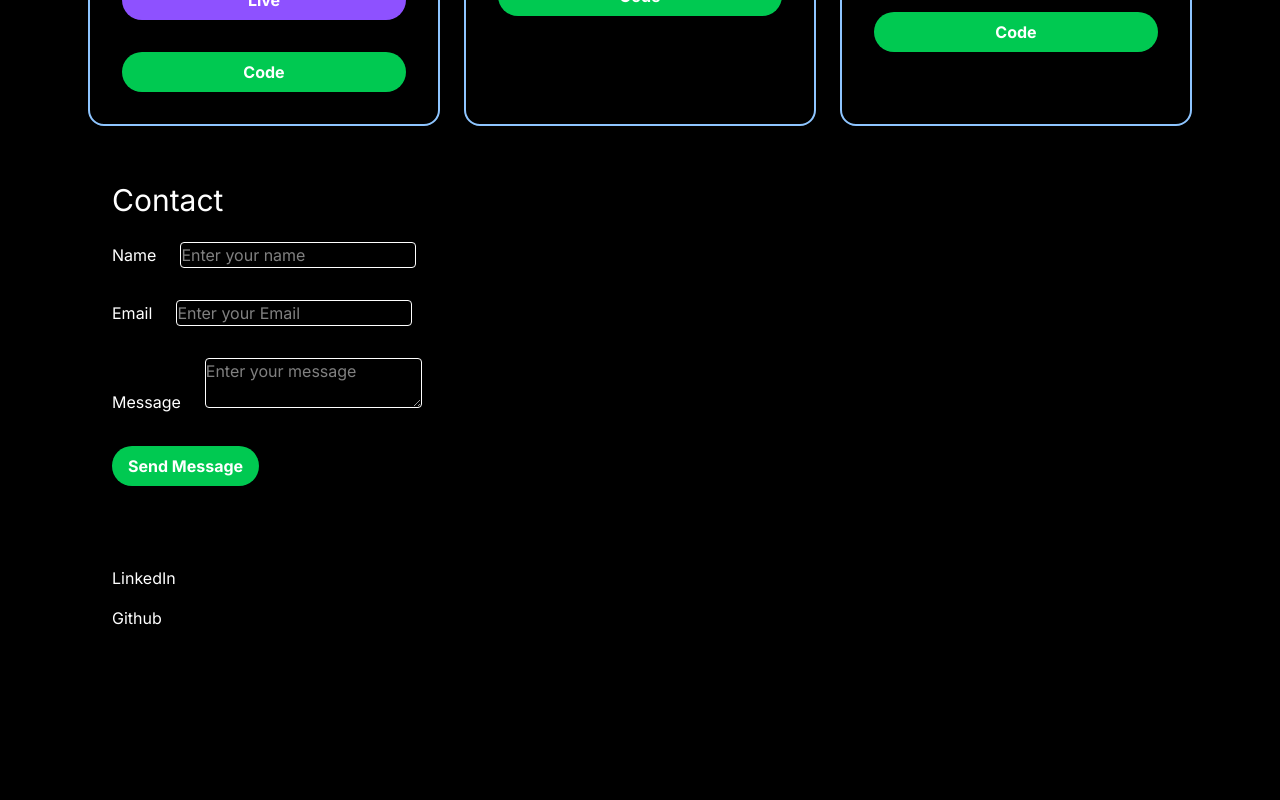
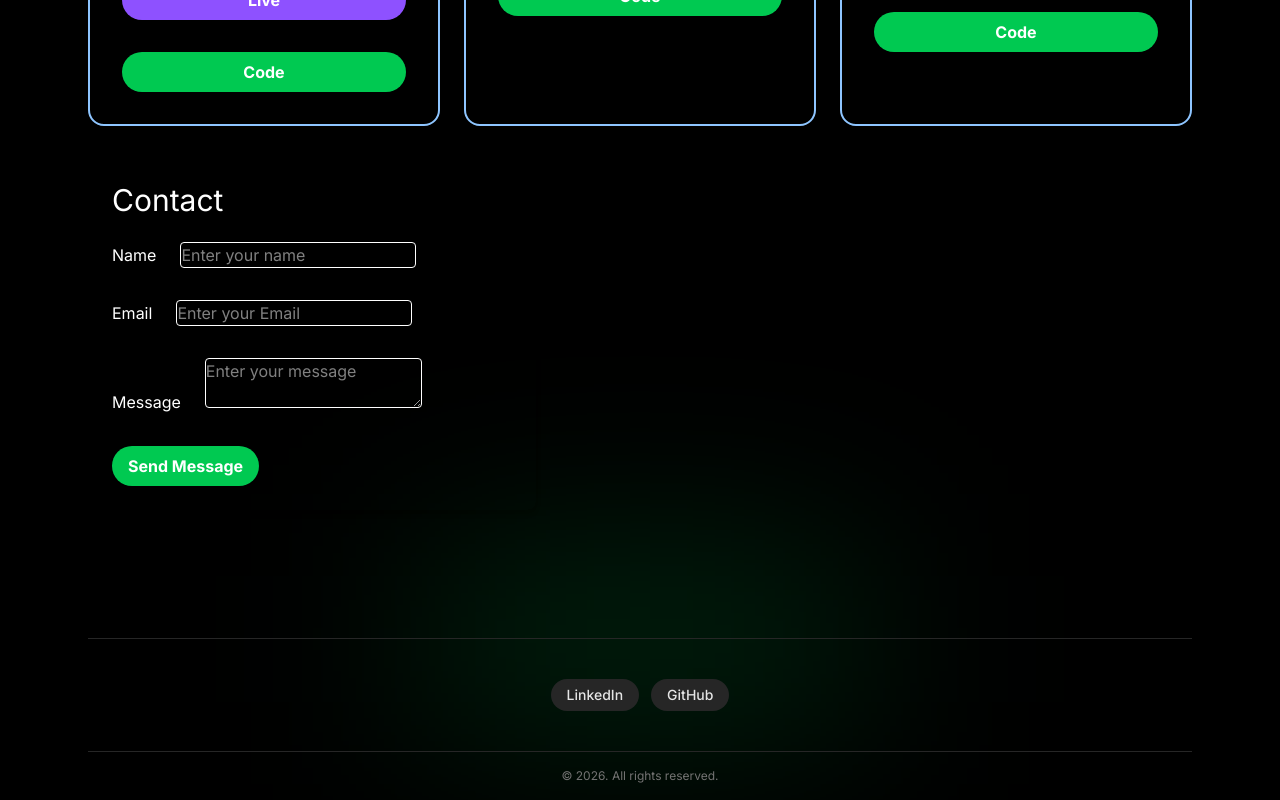
Before and after one commit to afzytk/portfolio, a Next.js app: page / in a window 1280 px wide. Shown: the part 1637-2437 px from the top of the page. Before the commit the page ends 2291 px from the top, so only its background shows below. Built offline with nearby package versions, Linux system fonts and the light colour scheme.

Commit message:
feat: redesign footer with improved styling

```diff
--- a/components/Contact.tsx
+++ b/components/Contact.tsx
@@ -82,11 +82,11 @@ export const Contact = () => {
         type="submit"
         disabled={status === "sending"}
         className="bg-green-500
-                                   hover:bg-blue-700
+                                   hover:bg-green-700
                                    text-white font-bold
                                    py-2 px-4 rounded-3xl
                                    focus:outline-none
-                                   focus:shadow-outline"
+                                   focus:shadow-outline cursor-pointer"
       >
         {status === "sending" ? "Sending..." : "Send Message"}
       </button>
--- a/components/Footer.tsx
+++ b/components/Footer.tsx
@@ -1,20 +1,34 @@
+const socials = [
+  { name: "LinkedIn", href: "https://www.linkedin.com/in/afsaltk/" },
+  { name: "GitHub", href: "https://github.com/afzytk" },
+];
+
 export const Footer = () => {
   return (
-    <div className="flex flex-col gap-4 m-6">
+    <footer className="relative mt-24 border-t border-neutral-800">
+      <div className="absolute -top-20 left-1/2 -translate-x-1/2 w-[40%] h-40 bg-green-500/20 blur-[100px] pointer-events-none -z-10" />
+
+      <div className="max-w-5xl mx-auto px-6 py-10 flex flex-col md:flex-row items-center justify-center gap-6">
+        <div className="flex gap-3 ">
+          {socials.map((social) => (
             <a
-        href="https://www.linkedin.com/in/afsaltk/"
+              key={social.name}
+              href={social.href}
               target="_blank"
               rel="noopener noreferrer"
+              className="px-4 py-1.5 text-sm font-medium bg-neutral-800 text-neutral-200 rounded-full hover:bg-green-500 hover:text-white transition-colors"
             >
-        LinkedIn
+              {social.name}
             </a>
-      <a
-        href="https://github.com/afzytk"
-        target="_blank"
-        rel="noopener noreferrer"
-      >
-        Github
-      </a>
+          ))}
         </div>
+      </div>
+
+      <div className="border-t border-neutral-800 py-4">
+        <p className="text-center text-xs text-neutral-500">
+          © {new Date().getFullYear()}. All rights reserved.
+        </p>
+      </div>
+    </footer>
   );
 };
```
Lines whose indentation alone changed are shown as unchanged.
